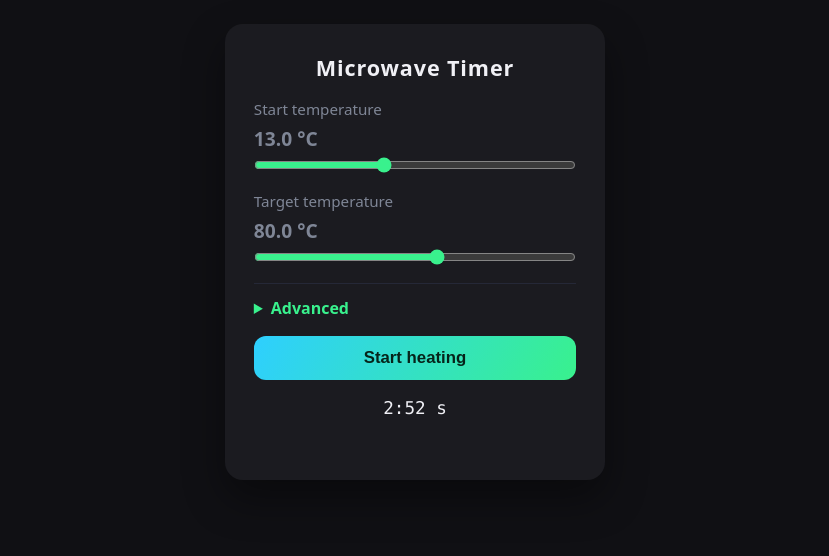
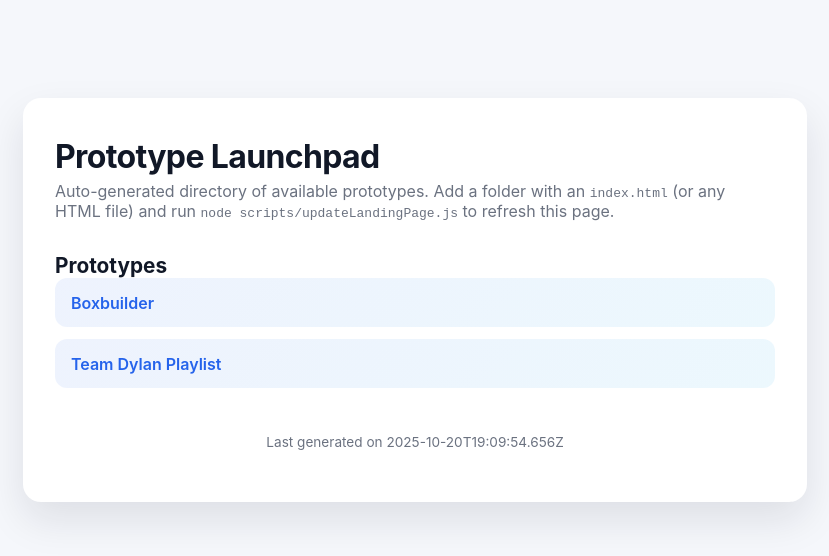
Before and after one commit to ThatRick/WebApps, a plain HTML site: page index.html in a window 1280 px wide. Shown: the part 148-704 px from the top of the page, without its empty margins (225-1054 px from the left). Drawn offline with Linux system fonts and the light colour scheme.

Commit message:
Add landing page generator and Pages deployment workflow

```diff
--- a/index.html
+++ b/index.html
@@ -1,205 +1,98 @@
 <!DOCTYPE html>
 <html lang="en">
 <head>
-<meta charset="UTF-8">
-<title>Microwave Timer</title>
+  <meta charset="utf-8">
   <meta name="viewport" content="width=device-width, initial-scale=1">
+  <title>Prototype Landing Page</title>
   <style>
     :root {
-  color-scheme: dark;
-  font-family: system-ui, sans-serif;
-  --bg: #101014;
-  --panel: #1b1b20;
-  --accent: #39f18d;
-  --muted: #7f8696;
+      color-scheme: light dark;
+      font-family: 'Inter', system-ui, -apple-system, BlinkMacSystemFont, 'Segoe UI', sans-serif;
+      --bg: #f5f7fb;
+      --card: #ffffff;
+      --text: #111827;
+      --muted: #6b7280;
+      --accent: #2563eb;
+      background-color: var(--bg);
+      color: var(--text);
     }
-* { box-sizing: border-box; margin: 0; padding: 0; }
-body { min-height: 100vh; display: grid; place-items: center; background: var(--bg); color: #f0f0f5; }
-main { width: min(380px, 92vw); background: var(--panel); padding: 1.8rem; border-radius: 18px; display: grid; gap: 1.1rem; box-shadow: 0 18px 40px rgba(0,0,0,0.4); }
-h1 { font-size: 1.35rem; font-weight: 600; text-align: center; letter-spacing: 0.04em; }
-label { display: grid; gap: .35rem; font-size: .95rem; color: var(--muted); }
-input { accent-color: var(--accent); }
-input[type=range] { width: 100%; }
-input[type=number] { width: 100%; padding: .55rem .7rem; border-radius: 10px; border: 1px solid #2d303d; background: #101119; color: inherit; }
-small { color: inherit; font-weight: 600; font-size: 1.2rem; }
-button { border: none; border-radius: 12px; padding: .75rem; font-size: 1.05rem; font-weight: 600; cursor: pointer; background: linear-gradient(120deg, #2ecfff, var(--accent)); color: #06241a; transition: transform .2s; }
-button:active { transform: scale(.98); }
-#progress { height: 54px; border-radius: 12px; overflow: hidden; display: none; background: #11131c; position: relative; cursor: pointer; }
-#progress > div { position: absolute; inset: 0; background: linear-gradient(120deg, #2ecfff, var(--accent)); transform-origin: left; transform: scaleX(0); transition: transform .15s linear; }
-#progress span { position: absolute; inset: 0; display: grid; place-items: center; font-variant-numeric: tabular-nums; }
-#info { text-align: center; font-family: "SFMono-Regular", ui-monospace, Menlo, monospace; font-size: 1.1rem; min-height: 1.1em; }
-#status { text-align: center; color: var(--muted); min-height: 1em; }
-details { border-top: 1px solid #252837; padding-top: .8rem; }
-summary { cursor: pointer; color: var(--accent); font-weight: 600; }
-body.flash { animation: flash .6s alternate infinite; }
-@keyframes flash { from { background: var(--bg); } to { background: #063; } }
+    body {
+      margin: 0;
+      min-height: 100vh;
+      display: grid;
+      place-items: center;
+      padding: 3rem 1.5rem;
+      background: var(--bg);
+    }
+    main {
+      width: min(720px, 100%);
+      background: var(--card);
+      border-radius: 18px;
+      padding: 2.4rem 2rem;
+      box-shadow: 0 18px 40px rgba(15, 23, 42, 0.1);
+      display: grid;
+      gap: 2rem;
+    }
+    header h1 {
+      margin: 0;
+      font-size: 2rem;
+      font-weight: 700;
+      letter-spacing: -0.02em;
+    }
+    header p {
+      margin: 0.35rem 0 0;
+      color: var(--muted);
+    }
+    ul {
+      list-style: none;
+      padding: 0;
+      margin: 0;
+      display: grid;
+      gap: 0.75rem;
+    }
+    li {
+      background: linear-gradient(135deg, rgba(37, 99, 235, 0.08), rgba(14, 165, 233, 0.08));
+      border-radius: 12px;
+      padding: 0.9rem 1rem;
+      transition: transform 0.2s ease, box-shadow 0.2s ease;
+    }
+    li:hover {
+      transform: translateY(-2px);
+      box-shadow: 0 12px 24px rgba(59, 130, 246, 0.2);
+    }
+    a {
+      color: var(--accent);
+      font-weight: 600;
+      text-decoration: none;
+    }
+    a:focus-visible {
+      outline: 2px solid var(--accent);
+      outline-offset: 4px;
+      border-radius: 8px;
+    }
+    footer {
+      font-size: 0.85rem;
+      color: var(--muted);
+      text-align: center;
+    }
   </style>
 </head>
 <body>
   <main>
-  <h1>Microwave Timer</h1>
-  <label>Start temperature <small id="startDisplay"></small>
-    <input id="start" type="range" min="5" max="25" step="0.1" value="13">
-  </label>
-  <label>Target temperature <small id="targetDisplay"></small>
-    <input id="target" type="range" min="60" max="95" step="0.5" value="80">
-  </label>
-  <details>
-    <summary>Advanced</summary>
-    <label>Water mass (g)
-      <input id="water" type="number" value="300" min="1" step="1">
-    </label>
-    <label>Mug mass (g)
-      <input id="mug" type="number" value="250" min="0" step="1">
-    </label>
-    <label>Microwave power (W)
-      <input id="power" type="number" value="600" min="0" step="10">
-    </label>
-    <label>Heat loss hA (W/°C)
-      <input id="loss" type="number" value="1" min="0" step="0.1">
-    </label>
-    <label>Room temperature (°C)
-      <input id="ambient" type="number" value="22" step="0.1">
-    </label>
-  </details>
-  <button id="startBtn" type="button">Start heating</button>
-  <div id="progress"><div></div><span id="tempLabel"></span></div>
-  <div id="info"></div>
-  <div id="status"></div>
+    <header>
+      <h1>Prototype Launchpad</h1>
+      <p>Auto-generated directory of available prototypes. Add a folder with an <code>index.html</code> (or any HTML file) and run <code>node scripts/updateLandingPage.js</code> to refresh this page.</p>
+    </header>
+    <section aria-labelledby="prototype-list">
+      <h2 id="prototype-list" style="font-size:1.3rem; margin:0;">Prototypes</h2>
+      <ul>
+        <li><a href="boxbuilder/">Boxbuilder</a></li>
+        <li><a href="teamDylan/playlist.html">Team Dylan Playlist</a></li>
+      </ul>
+    </section>
+    <footer>
+      <p>Last generated on 2025-10-20T19:09:54.656Z</p>
+    </footer>
   </main>
-<script>
-const $ = id => document.getElementById(id);
-const displays = { start: $('startDisplay'), target: $('targetDisplay') };
-const inputs = {
-  start: $('start'),
-  target: $('target'),
-  water: $('water'),
-  mug: $('mug'),
-  power: $('power'),
-  loss: $('loss'),
-  ambient: $('ambient')
-};
-const progress = $('progress');
-const progressFill = progress.firstElementChild;
-const tempLabel = $('tempLabel');
-const info = $('info');
-const status = $('status');
-const button = $('startBtn');
-const heatCapacity = { water: 4186, ceramic: 880 };
-let raf = null;
-let sim = null;
-
-function clamp(v, min, max) { return Math.min(max, Math.max(min, v)); }
-function displayRanges() {
-  displays.start.textContent = Number(inputs.start.value).toFixed(1) + ' °C';
-  displays.target.textContent = Number(inputs.target.value).toFixed(1) + ' °C';
-}
-function read(id, fallback = 0) {
-  const value = Number.parseFloat(inputs[id].value);
-  return Number.isFinite(value) ? value : fallback;
-}
-function estimate(p, current) {
-  if (current >= p.target) return 0;
-  const P = Math.max(0, p.power);
-  const hA = Math.max(0, p.loss);
-  if (!P) return Infinity;
-  if (!hA) return (p.capacity * (p.target - current)) / P;
-  const numerator = P - hA * (current - p.ambient);
-  const denominator = P - hA * (p.target - p.ambient);
-  if (numerator <= 0 || denominator <= 0) return Infinity;
-  return (p.capacity / hA) * Math.log(numerator / denominator);
-}
-function formatTime(seconds) {
-  if (!Number.isFinite(seconds)) return '∞';
-  const s = Math.max(0, Math.round(seconds));
-  const m = Math.floor(s / 60);
-  const rest = String(s % 60).padStart(2, '0');
-  return m ? `${m}:${rest}` : String(s % 60);
-}
-function gatherParams() {
-  const start = read('start');
-  const target = read('target');
-  const water = clamp(read('water', 300) / 1000, 0, 10);
-  const mug = clamp(read('mug', 0) / 1000, 0, 10);
-  const power = clamp(read('power', 600), 0, 2000);
-  const loss = clamp(read('loss', 1), 0, 100);
-  const ambient = read('ambient', 22);
-  const capacity = water * heatCapacity.water + mug * heatCapacity.ceramic;
-  return capacity > 0 ? { start, target, power, loss, ambient, capacity } : null;
-}
-function idle() {
-  cancelAnimationFrame(raf);
-  raf = null;
-  sim = null;
-  document.body.classList.remove('flash');
-  button.textContent = 'Start heating';
-  button.disabled = false;
-  progress.style.display = 'none';
-  info.textContent = '';
-  status.textContent = '';
-  displayRanges();
-  const params = gatherParams();
-  if (!params) { info.textContent = 'Invalid inputs'; return; }
-  if (params.start >= params.target) { info.textContent = 'Start ≥ target'; return; }
-  info.textContent = formatTime(estimate(params, params.start)) + ' s';
-}
-function tick(now) {
-  if (!sim) return;
-  if (!sim.time) sim.time = now;
-  const dt = Math.min(0.3, (now - sim.time) / 1000);
-  sim.time = now;
-  const hA = Math.max(0, sim.params.loss);
-  const powerIn = sim.heating ? sim.params.power : 0;
-  const net = powerIn - hA * (sim.temperature - sim.params.ambient);
-  sim.temperature += (net / sim.params.capacity) * dt;
-  const span = sim.params.target - sim.params.start;
-  const progressRatio = span > 0 ? clamp((sim.temperature - sim.params.start) / span, 0, 1) : 0;
-  progressFill.style.transform = `scaleX(${progressRatio})`;
-  tempLabel.textContent = sim.temperature.toFixed(1) + ' °C';
-  info.textContent = formatTime(estimate(sim.params, sim.temperature)) + ' s';
-  if (sim.temperature >= sim.params.target - 0.05) {
-    finish();
-    return;
-  }
-  raf = requestAnimationFrame(tick);
-}
-function start() {
-  const params = gatherParams();
-  if (!params) { info.textContent = 'Invalid inputs'; return; }
-  if (params.start >= params.target) { info.textContent = 'Start ≥ target'; return; }
-  sim = { params, temperature: params.start, heating: true, time: 0 };
-  button.disabled = true;
-  progress.style.display = 'block';
-  status.textContent = 'Heating…';
-  progressFill.style.transform = 'scaleX(0)';
-  tempLabel.textContent = params.start.toFixed(1) + ' °C';
-  raf = requestAnimationFrame(tick);
-}
-function finish() {
-  cancelAnimationFrame(raf);
-  raf = null;
-  status.textContent = 'Finished';
-  info.textContent = '0 s';
-  document.body.classList.add('flash');
-  setTimeout(() => document.body.classList.remove('flash'), 3000);
-  button.disabled = false;
-  button.textContent = 'Restart';
-}
-button.addEventListener('click', () => {
-  document.body.classList.remove('flash');
-  if (sim) { idle(); } else { start(); }
-});
-progress.addEventListener('click', () => {
-  if (!sim) return;
-  sim.heating = !sim.heating;
-  status.textContent = sim.heating ? 'Heating…' : 'Paused';
-  if (sim.heating && !raf) raf = requestAnimationFrame(tick);
-});
-Object.values(inputs).forEach(input => {
-  input.addEventListener('input', () => sim ? null : idle());
-  input.addEventListener('change', () => sim ? null : idle());
-});
-idle();
-</script>
 </body>
 </html>
```
Also changed, not shown: scripts/updateLandingPage.js (added, +181 -0 lines), .github/workflows/deploy.yml (added), README.md. Lines whose indentation alone changed are shown as unchanged.
